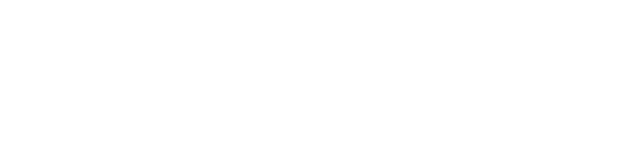
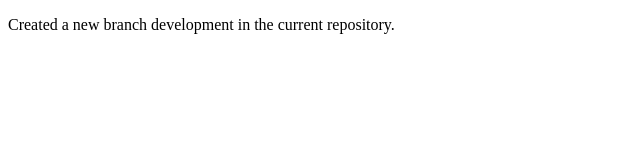
Before and after one commit to sid-tanwar/git-workshop, a plain HTML site: page index2.html in a window 1280 px wide. Shown: the whole page, without its empty margins (0-640 px from the left). Drawn offline with Linux system fonts and the light colour scheme.

Commit message:
Added a new line

```diff
--- a/index2.html
+++ b/index2.html
@@ -7,5 +7,6 @@
     <title>Github Branch Creation and Branch Switching</title>
 </head>
 <body>
+    <p>Created a new branch development in the current repository.</p>
 </body>
 </html>
```
